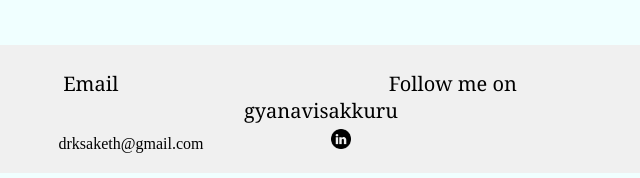
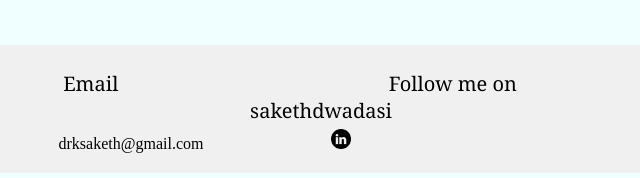
Before and after one commit to saketh1108/Edumoon, a plain HTML site: page portfolio/index.html in a window 1280 px wide. Shown: the part 687-865 px from the top of the page, 314-954 px from the left. Drawn offline with Linux system fonts and the light colour scheme.

Commit message:
Update index.html

```diff
--- a/portfolio/index.html
+++ b/portfolio/index.html
@@ -157,7 +157,7 @@
     <div class="footer">
         <div>
         <p style="margin-left: -10px; font-size: 20px; font-family: cambria; font-style: bold;">Name &nbsp;&nbsp;&nbsp;&nbsp;&nbsp;&nbsp;&nbsp;&nbsp;&nbsp;&nbsp;&nbsp;&nbsp;&nbsp;&nbsp;&nbsp;&nbsp;&nbsp;&nbsp;&nbsp;&nbsp;&nbsp;&nbsp;&nbsp;&nbsp;&nbsp;&nbsp;&nbsp;&nbsp;&nbsp;&nbsp;&nbsp;&nbsp;&nbsp;&nbsp;&nbsp;&nbsp;&nbsp;&nbsp;&nbsp;&nbsp;&nbsp;&nbsp;&nbsp;&nbsp;&nbsp;&nbsp;&nbsp;&nbsp;&nbsp;&nbsp;Email&nbsp;&nbsp;&nbsp;&nbsp;&nbsp;&nbsp;&nbsp;&nbsp;&nbsp;&nbsp;&nbsp;&nbsp;&nbsp;&nbsp;&nbsp;&nbsp;&nbsp;&nbsp;&nbsp;&nbsp;&nbsp;&nbsp;&nbsp;&nbsp;&nbsp;&nbsp;&nbsp;&nbsp;&nbsp;&nbsp; &nbsp;&nbsp;&nbsp;&nbsp;&nbsp;&nbsp;&nbsp;&nbsp;&nbsp;&nbsp;&nbsp;&nbsp;&nbsp;&nbsp;&nbsp;&nbsp;&nbsp;&nbsp;&nbsp;&nbsp;
-           Follow me on&nbsp;&nbsp;&nbsp;&nbsp;&nbsp;&nbsp;&nbsp;&nbsp;&nbsp;&nbsp;&nbsp;&nbsp;&nbsp;&nbsp;&nbsp;&nbsp;&nbsp;&nbsp;&nbsp;&nbsp;&nbsp;&nbsp;&nbsp;&nbsp;&nbsp;&nbsp;&nbsp;&nbsp;&nbsp;&nbsp;&nbsp;&nbsp;&nbsp;&nbsp;&nbsp;&nbsp;&nbsp;&nbsp;&nbsp;&nbsp;&nbsp;&nbsp;&nbsp;&nbsp;&nbsp;&nbsp;&nbsp;&nbsp;&nbsp;&nbsp;  @created by gyanavisakkuru</p>
+           Follow me on&nbsp;&nbsp;&nbsp;&nbsp;&nbsp;&nbsp;&nbsp;&nbsp;&nbsp;&nbsp;&nbsp;&nbsp;&nbsp;&nbsp;&nbsp;&nbsp;&nbsp;&nbsp;&nbsp;&nbsp;&nbsp;&nbsp;&nbsp;&nbsp;&nbsp;&nbsp;&nbsp;&nbsp;&nbsp;&nbsp;&nbsp;&nbsp;&nbsp;&nbsp;&nbsp;&nbsp;&nbsp;&nbsp;&nbsp;&nbsp;&nbsp;&nbsp;&nbsp;&nbsp;&nbsp;&nbsp;&nbsp;&nbsp;&nbsp;&nbsp;  @created by sakethdwadasi</p>
 
     </div>
         <div class="contact-info">
```
